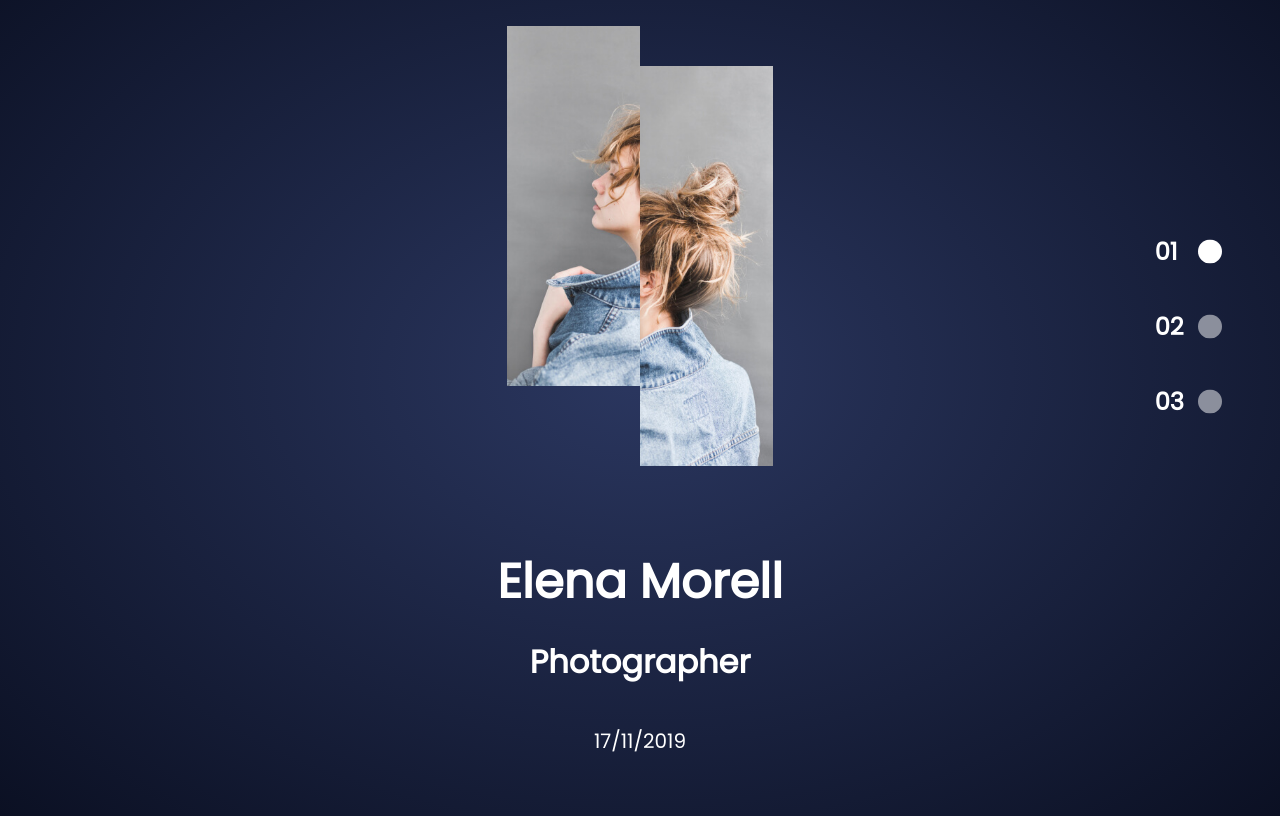
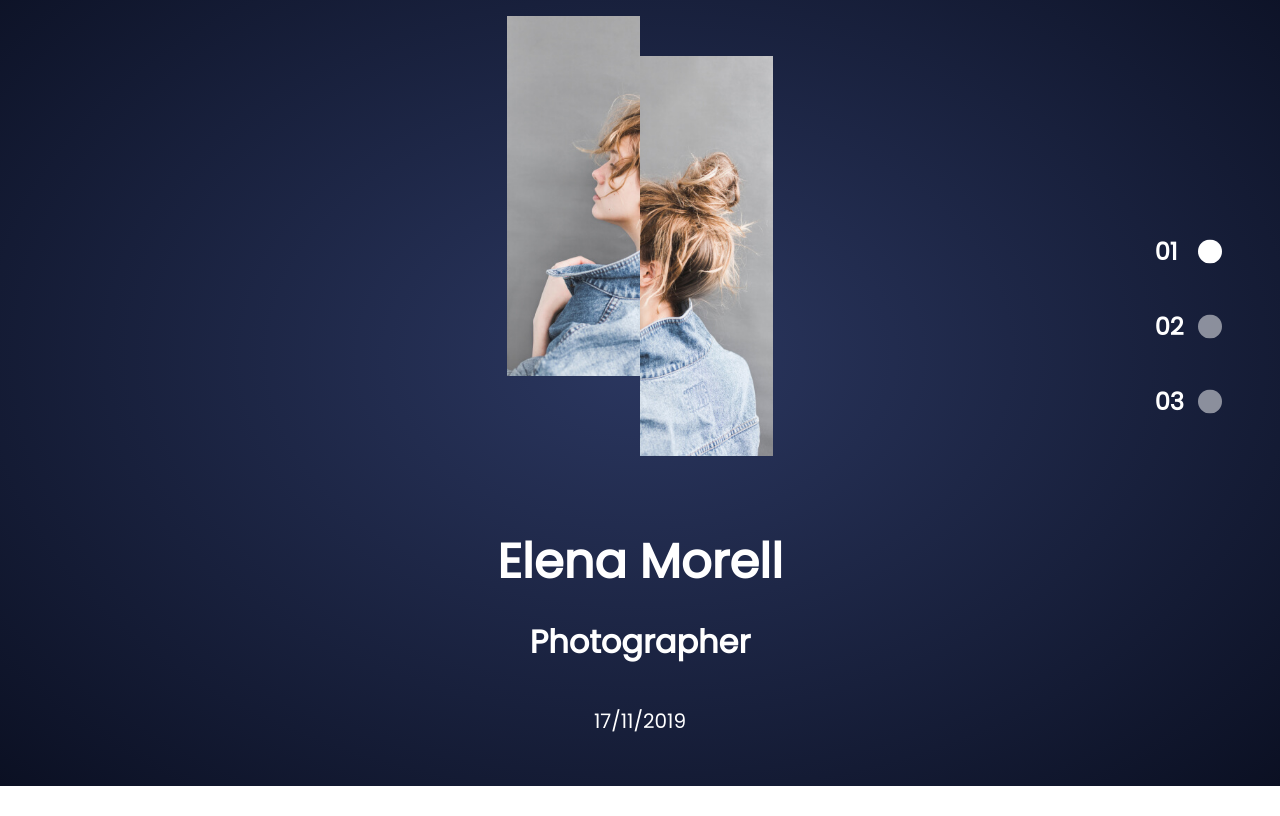
Before and after one commit to JordanStephenson/web-portfolios, a website: page index.html in a window 1280 px wide. Shown: the part 74-890 px from the top of the page. After the commit the page ends 860 px from the top, so only its background shows below. Drawn offline with nearby package versions, Linux system fonts and the light colour scheme.

Commit message:
old media

```diff
--- a/style.css
+++ b/style.css
@@ -177,28 +177,7 @@ nav {
     width: 100%;
     height: 220px;
 }
-@media only screen and (min-width: 325px) {
-    .page {
-        min-height: 40vh;
-    }
-    .details {
-        font-size: 0.8em;
-        padding-bottom: 10px;
-    }
-    .pages {
-        top: 30%;
-    }
-    .details {}
-}
-@media only screen and (min-width:550px){
-    .pages {
-        top: 50%;
-    }
-    .page {
-        min-height: 90vh;
-    }
 
-}
 @media (max-width: 1300px) {
     .page {
         grid-template-columns: 5% 1fr 5%;
```
